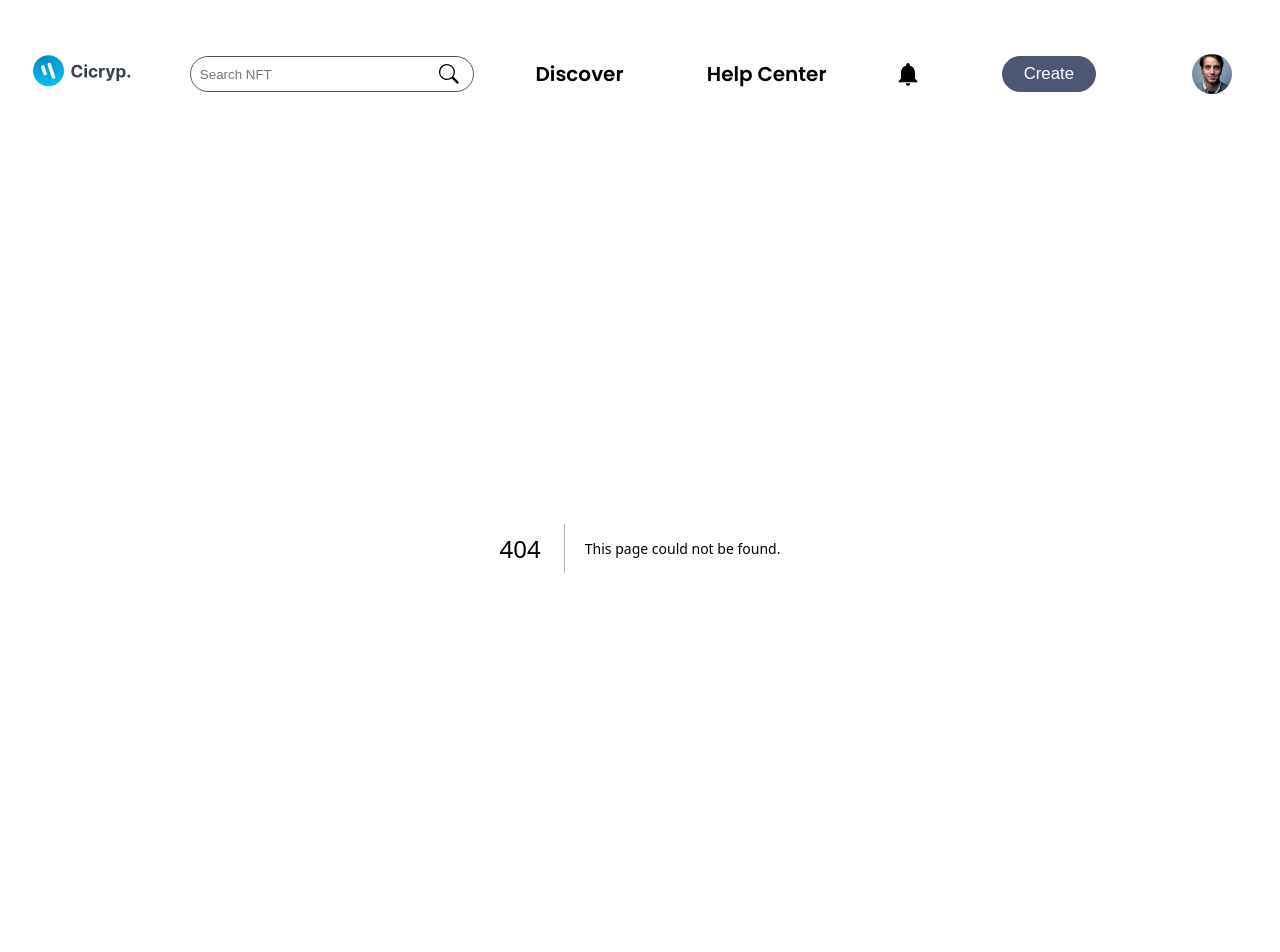
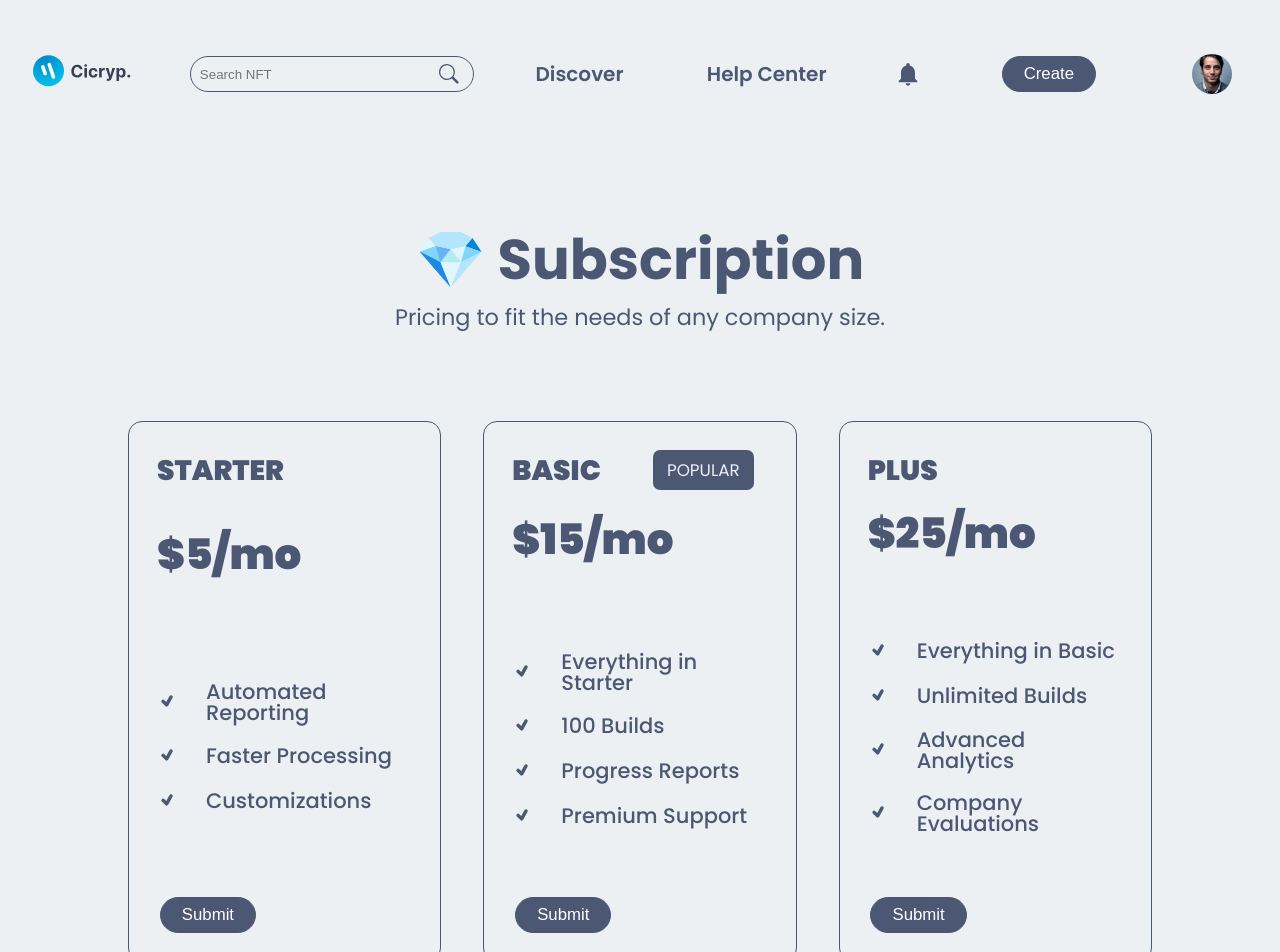
Before and after one commit to tule24/NFT-Marketplace, a Next.js app: page /subscription in a window 1280 px wide. Before the commit this address had no page. Shown: the top 952 px of the page. Built offline with nearby package versions, Linux system fonts and the light colour scheme.

Commit message:
subscription page

```diff
--- /dev/null
+++ b/pages/subscription.js
@@ -0,0 +1,58 @@
+import React from 'react'
+// INTERNAL IMPORT
+import Style from '../styles/Subscription.module.css'
+import Subscription from '../subscriptionComps/Subscription'
+const subscription = () => {
+    const subscriptionArray = [
+        {
+            plan: "STARTER",
+            price: "$5/mo",
+            popular: "",
+            service: ["Automated Reporting", "Faster Processing", "Customizations"],
+            info: "Literally you probably haven't heard of them jean shorts.",
+        },
+        {
+            plan: "BASIC",
+            price: "$15/mo",
+            popular: "POPULAR",
+            service: [
+                "Everything in Starter",
+                "100 Builds",
+                "Progress Reports",
+                "Premium Support",
+            ],
+
+            info: "Literally you probably haven't heard of them jean shorts.",
+        },
+        {
+            plan: "PLUS",
+            price: "$25/mo",
+            popular: "",
+            service: [
+                "Everything in Basic",
+                "Unlimited Builds",
+                "Advanced Analytics",
+                "Company Evaluations",
+            ],
+
+            info: "Literally you probably haven't heard of them jean shorts.",
+        },
+    ];
+    return (
+        <div className={Style.subscription}>
+            <div className={Style.subscription_box}>
+                <div className={Style.subscription_box_info}>
+                    <h1>💎 Subscription</h1>
+                    <p>Pricing to fit the needs of any company size.</p>
+                </div>
+                <div className={Style.subscription_box_box}>
+                    {subscriptionArray.map((el, i) => (
+                        <Subscription key={i} i={i} el={el}/>
+                    ))}
+                </div>
+            </div>
+        </div>
+    )
+}
+
+export default subscription
--- /dev/null
+++ b/styles/Subscription.module.css
@@ -0,0 +1,68 @@
+.subscription {
+    width: 100%;
+    margin-block: 7rem;
+}
+
+.subscription_box {
+    width: 80%;
+    margin: 0 auto;
+}
+
+.subscription_box_info {
+    text-align: center;
+    line-height: 0;
+}
+
+.subscription_box_info h1 {
+    font-size: 4rem;
+    line-height: .5;
+}
+
+.subscription_box_info p {
+    font-size: 1.6rem;
+    line-height: .5;
+}
+
+.subscription_box_box {
+    display: grid;
+    grid-template-columns: repeat(3, 1fr);
+    gap: 3rem;
+    margin-top: 7rem;
+}
+
+@media screen and (max-width: 540px) {
+    .subscription_box {
+        width: 90%;
+    }
+    .subscription {
+        margin-block: 4rem;
+    }
+    .subscription_box_info h1 {
+        font-size: 2rem;
+    }
+    .subscription_box_info p {
+        font-size: 1rem;
+        line-height: 1;
+    }
+    .subscription_box_box {
+        grid-template-columns: 1fr;
+    }
+}
+
+@media screen and (min-width: 445px) and (max-width: 1024px){
+    .subscription_box {
+        width: 90%;
+    }
+    .subscription {
+        margin-block: 4rem;
+    }
+    .subscription_box_info h1 {
+        font-size: 2rem;
+    }
+    .subscription_box_info p {
+        font-size: 1rem;
+    }
+    .subscription_box_box {
+        grid-template-columns: 1fr 1fr;
+    }
+}
--- /dev/null
+++ b/subscriptionComps/Subscription.jsx
@@ -0,0 +1,30 @@
+import React from 'react'
+import { TiTick } from 'react-icons/ti'
+// INTERNAL IMPORT
+import Style from './Subscription.module.css'
+import { Button } from '../components'
+const Subscription = ({ i, el }) => {
+    return (
+        <div className={Style.subscription_item}>
+            <div className={Style.subscription_item_box}>
+                <span className={Style.subscription_item_box_plan}>
+                    {el.plan}
+                </span>
+                {el.popular && <small className={Style.subscription_item_box_popular}>
+                    {el.popular}
+                </small>}
+                <p className={Style.subscription_item_box_price}>
+                    {el.price}
+                </p>
+                <div className={Style.subscription_item_box_service}>
+                    {el.service.map((el, i) => (
+                        <p className={Style.subscription_item_box_service_para} key={i}><span><TiTick /></span>{el}</p>
+                    ))}
+                </div>
+                <Button btnName="Submit" handleClick={() => {}} classStyle={Style.button}/>
+            </div>
+        </div>
+    )
+}
+
+export default Subscription
--- /dev/null
+++ b/subscriptionComps/Subscription.module.css
@@ -0,0 +1,59 @@
+.subscription_item {
+    border: 1px solid var(--icons-color);
+    padding: 2rem;
+    border-radius: 1rem;
+    position: relative;
+    transition: all .2s ease-in;
+    cursor: pointer;
+}
+
+.subscription_item:hover{
+    box-shadow: var(--box-shadow);
+}
+
+.subscription_item_box {
+    display: flex;
+    flex-direction: column;
+    justify-content: space-between;
+    height: 100%;
+}
+
+.subscription_item_box_plan {
+    font-size: 2rem;
+    font-weight: 900;
+}
+
+.subscription_item_box_popular {
+    position: absolute;
+    right: 3rem;
+    font-size: 1.2rem;
+    background-color: var(--icons-color);
+    color: var(--main-bg-color);
+    padding: .5rem 1rem;
+    border-radius: .5rem;
+}
+
+.subscription_item_box_price {
+    font-size: 3rem;
+    line-height: 0;
+    font-weight: 900;
+}
+
+.subscription_item_box_service {
+    margin: 3rem 0;
+}
+
+.subscription_item_box_service_para {
+    display: flex;
+    align-items: center;
+    gap: 2rem;
+    font-weight: 500;
+    font-size: 1.5rem;
+    line-height: 1;
+}
+
+@media screen and (max-width: 768px) {
+    .subscription_item_box_service_para {
+        font-size: 1rem;
+    }
+}
```
